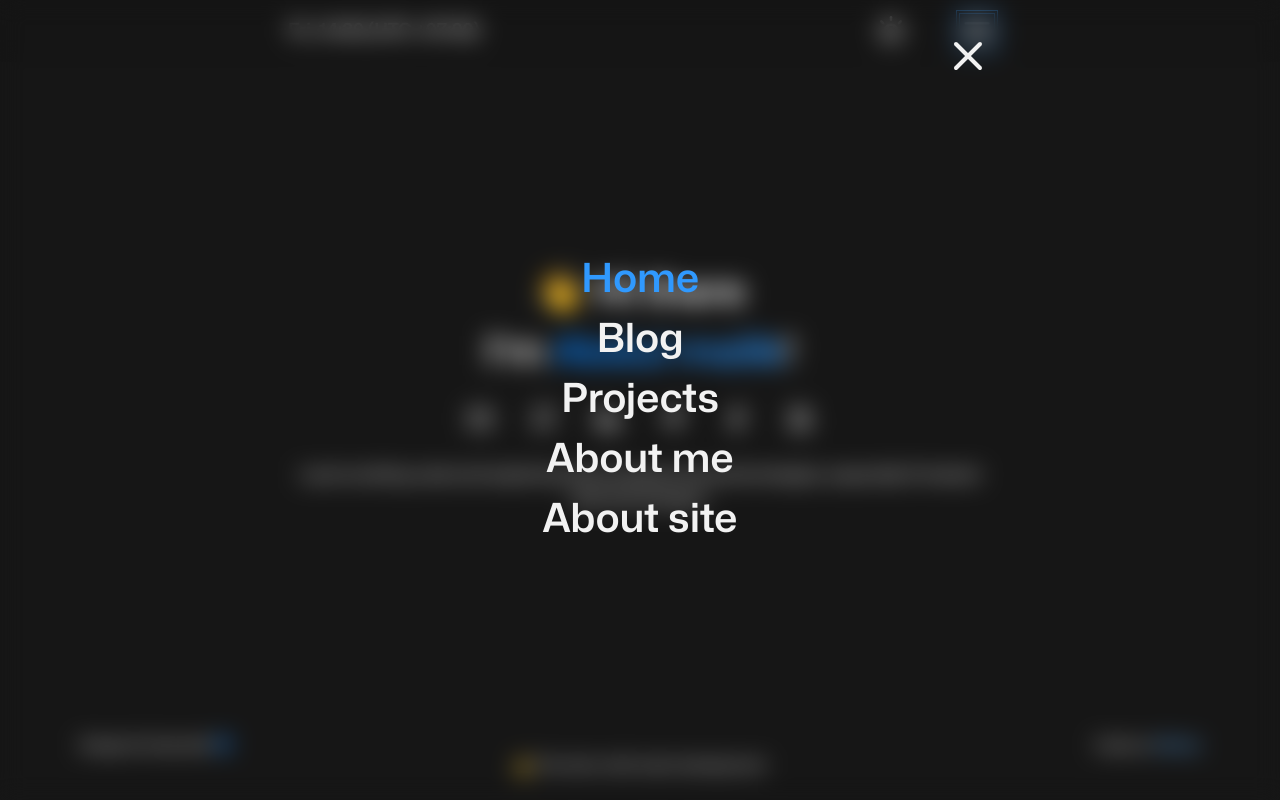
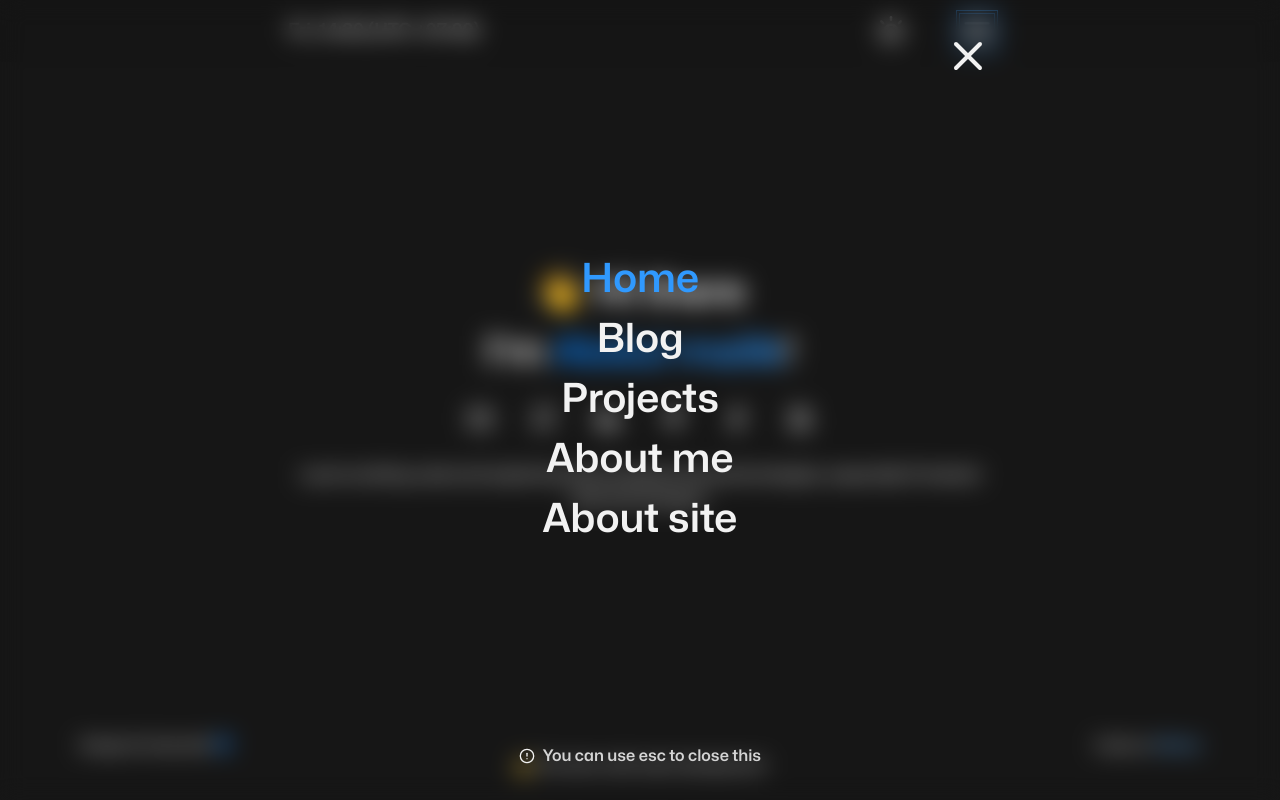
Before and after one commit to up2dul/up2dul.my.id, a Next.js app: page / in a window 1280 px wide. Both pictures are taken after a click on the button 977 px from the left and 31 px from the top of the page. Built offline with nearby package versions, Linux system fonts and the light colour scheme.

Commit message:
feat(comps): use useEscPress to Navbar and NavMenu

```diff
--- a/src/components/NavMenu.tsx
+++ b/src/components/NavMenu.tsx
@@ -1,6 +1,7 @@
 import { useRouter } from 'next/router';
-import { FiX } from 'react-icons/fi';
+import { FiAlertCircle, FiX } from 'react-icons/fi';
 
+import { useEscPress } from '@/utils/hooks';
 import { navLinkList } from '@/utils/misc';
 import NavLink from './NavLink';
 import Tooltip from './Tooltip';
@@ -8,8 +9,13 @@ import Tooltip from './Tooltip';
 const NavMenu = ({ onCloseClick }: { onCloseClick: () => void }) => {
   const { pathname } = useRouter();
 
+  const handleEscClick = useEscPress(onCloseClick);
+
   return (
-    <aside className='fixed top-0 z-40 flex h-screen w-full items-center justify-center backdrop-blur-md'>
+    <aside
+      className='fixed top-0 z-40 flex h-screen w-full items-center justify-center backdrop-blur-md'
+      onKeyDown={handleEscClick}
+    >
       <Tooltip content='Close'>
         <button
           className='absolute right-6 top-8 text-5xl sm:right-20 md:right-40 lg:right-56 xl:right-72'
@@ -24,7 +30,13 @@ const NavMenu = ({ onCloseClick }: { onCloseClick: () => void }) => {
           <NavLink key={href} href={href} title={title} isActive={href === pathname} />
         ))}
       </ul>
+
+      <div className='absolute bottom-8 flex items-center gap-2'>
+        <FiAlertCircle />
+        <p>You can use esc to close this</p>
+      </div>
     </aside>
   );
 };
+
 export default NavMenu;
--- a/src/components/Navbar.tsx
+++ b/src/components/Navbar.tsx
@@ -1,6 +1,7 @@
 import { useEffect, useState } from 'react';
 import { FiMenu } from 'react-icons/fi';
 
+import { useEscPress } from '@/utils/hooks';
 import { getTime } from '@/utils/helpers';
 import ButtonTheme from './ButtonTheme';
 import NavMenu from './NavMenu';
@@ -12,11 +13,13 @@ const Navbar = () => {
 
   useEffect(() => setMounted(true), []);
 
+  const handleEscClick = useEscPress(() => setIsMenuShow(false));
+
   if (!mounted) return null;
 
   return (
     <>
-      <nav className='navbar'>
+      <nav className='navbar' onKeyDown={handleEscClick}>
         <h3>{currentTime} (UTC +07:00)</h3>
 
         <div className='flex w-full items-center justify-evenly gap-14 text-3xl sm:w-auto'>
```
